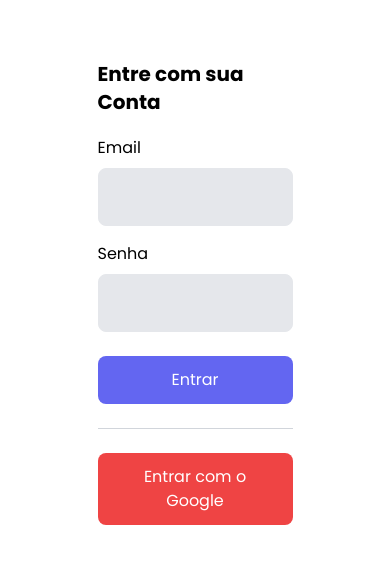
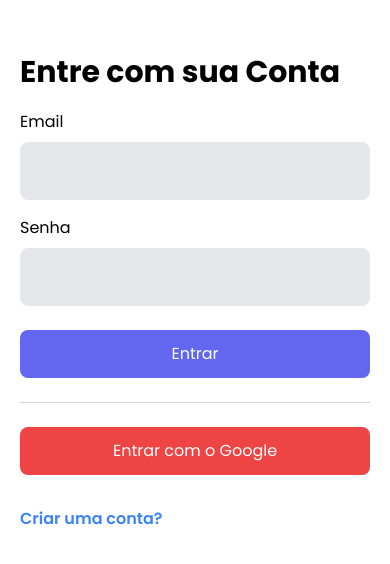
Before and after one commit to pabloaraujo22/admin-template-next, a Next.js app: page /autenticacao in a window 390 px wide. Shown: the part 130-694 px from the top of the page. Built offline with nearby package versions, Linux system fonts and the light colour scheme.

Commit message:
Tela Autenticação 03

```diff
--- a/next.config.js
+++ b/next.config.js
@@ -1,6 +1,9 @@
 /** @type {import('next').NextConfig} */
 const nextConfig = {
   reactStrictMode: true,
+  images: {
+    domains: ['source.unsplash.com']
+  }
 }
 
 module.exports = nextConfig
--- a/src/pages/autenticacao.tsx
+++ b/src/pages/autenticacao.tsx
@@ -1,5 +1,7 @@
+/* eslint-disable @next/next/no-img-element */
 import { useState } from 'react';
 import AuthInput from '../components/auth/AuthInput';
+import Image from 'next/image';
 
 interface AutenticacaoProps {}
 
@@ -17,9 +19,16 @@
     }
 
     return (
-        <div className={`flex flex-col h-screen items-center justify-center`}>
-            <div className={`w-1/2`}>
-                <h1 className={`text-xl font-bold mb-5`}>
+        <div className={`flex h-screen items-center justify-center`}>
+            <div className={`hidden md:block md:w-1/2 lg:w-2/3`}>
+                <img
+                    src="https://source.unsplash.com/random"
+                    alt="Imagem da Tela de Autenticação"
+                    className={`h-screen w-full object-cover`}
+                />
+            </div>
+            <div className={`m-10 w-full md:w-1/2 lg:w-2/3`}>
+                <h1 className={`text-3xl font-bold mb-5`}>
                     {modo === 'login'
                         ? 'Entre com sua Conta'
                         : 'Cadastre-se na Plataforma'}
@@ -61,6 +70,30 @@
                 >
                     Entrar com o Google
                 </button>
+
+                {modo === 'login' ? (
+                    <p
+                        className={`
+                        text-blue-500 hover:text-blue-700 font-semibold
+                        cursor-pointer
+                        mt-8
+                        `}
+                    >
+                        <a onClick={() => setModo('cadastro')}>
+                            Criar uma conta?
+                        </a>
+                    </p>
+                ) : (
+                    <p
+                        className={`
+                    text-blue-500 hover:text-blue-700 font-semibold
+                    cursor-pointer
+                    mt-8
+                    `}
+                    >
+                        <a onClick={() => setModo('login')}>Já tem conta?</a>
+                    </p>
+                )}
             </div>
         </div>
     );
```
